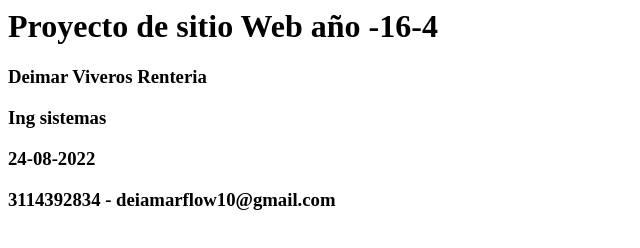
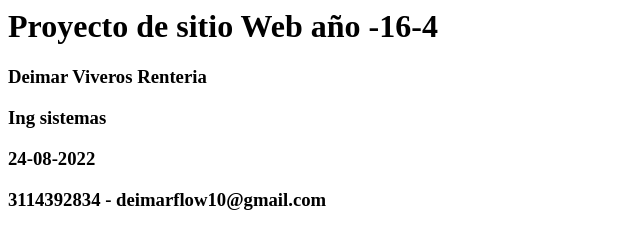
Before and after one commit to DeimarVR/DSW-DeimarViveros, a plain HTML site: page index.html in a window 1280 px wide. Shown: the full height of the page, 0-640 px from the left. Drawn offline with Linux system fonts and the light colour scheme.

Commit message:
Update index.html

```diff
--- a/index.html
+++ b/index.html
@@ -3,4 +3,4 @@
 <h3><p>Deimar Viveros Renteria</p></h3>
 <h3><p>Ing sistemas</p></h3>
 <h3><p>24-08-2022</p></h3>
-<h3><p>3114392834 -  deiamarflow10@gmail.com</p></h3>
+<h3><p>3114392834 -  deimarflow10@gmail.com</p></h3>
```
